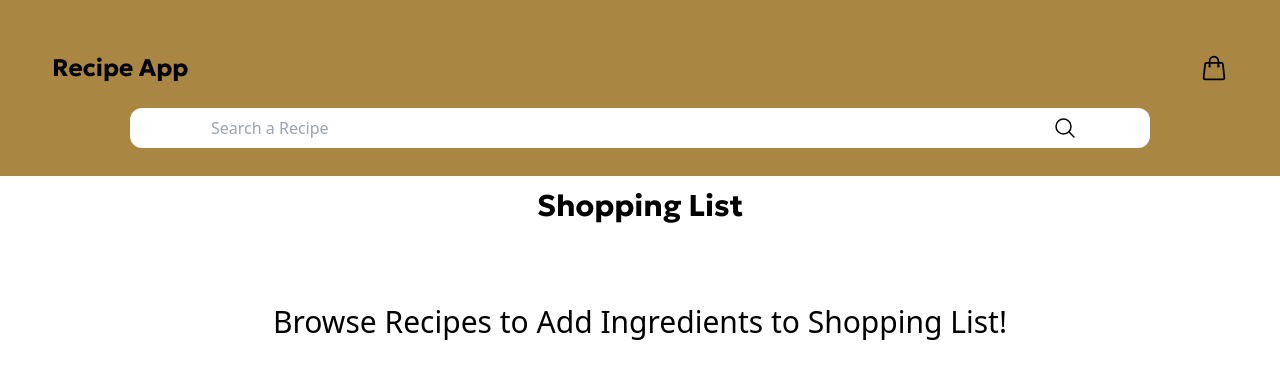
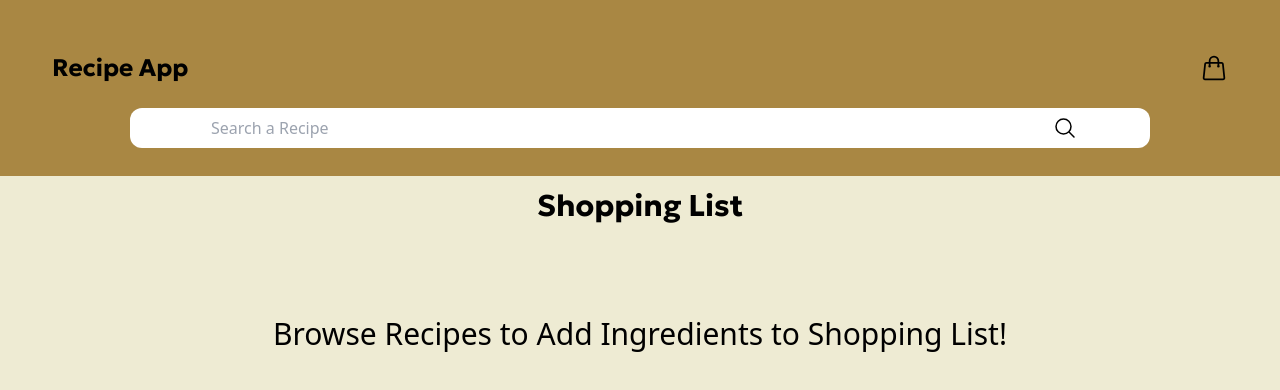
Before and after one commit to Renz757/recipe-app, a React (Vite) app: page /shoppingList in a window 1280 px wide. Shown: the top 390 px of the page. Built offline with nearby package versions, Linux system fonts and the light colour scheme.

Commit message:
route ShoppingBagIcon to shoppingList component

```diff
--- a/src/Components/Navigation/Nav.jsx
+++ b/src/Components/Navigation/Nav.jsx
@@ -6,10 +6,7 @@ import MenuIcon from "../../UI/menuIcon";
 import ShoppingBagIcon from "../../UI/shoppingBagIcon";
 import Backdrop from "../../UI/Overlay";
 
-
 const Nav = (props) => {
-
-
   const [isOpen, setIsOpen] = useState(false);
 
   const sideBarHandler = () => {
@@ -26,7 +23,9 @@ const Nav = (props) => {
             <h1 className="text-2xl font-Geologica">Recipe App</h1>
           </Link>
           <div className="flex items-center gap-3">
-            <ShoppingBagIcon />
+            <Link to="/shoppingList">
+              <ShoppingBagIcon />
+            </Link>
             <div onClick={sideBarHandler} className="md:hidden cursor-pointer">
               <MenuIcon />
             </div>
@@ -34,8 +33,12 @@ const Nav = (props) => {
         </div>
         {/* todo: add validation */}
 
-        <SearchRecipe setRecipeData={props.setRecipeData}/>
-        <SideMenu isOpen={isOpen} setSideBar={sideBarHandler} setRecipeData={props.setRecipeData} />
+        <SearchRecipe setRecipeData={props.setRecipeData} />
+        <SideMenu
+          isOpen={isOpen}
+          setSideBar={sideBarHandler}
+          setRecipeData={props.setRecipeData}
+        />
       </div>
     </>
   );
--- a/src/Pages/ShoppingList.jsx
+++ b/src/Pages/ShoppingList.jsx
@@ -4,8 +4,8 @@ import RemoveIcon from "../UI/removeIcon";
 
 const ShoppingList = ({ shoppingList, onRemoveIngredients }) => {
   return (
-    <>
-      <h1 className="text-3xl text-center m-3 font-Geologica">Shopping List</h1>
+    <div className="bg-eggshell h-screen">
+      <h1 className="text-3xl text-center p-3 font-Geologica">Shopping List</h1>
       {shoppingList <= 0 && <div className="text-center mt-20 text-3xl">Browse Recipes to Add Ingredients to Shopping List!</div>}
 
       <div className="text-start p-4">
@@ -38,7 +38,7 @@ const ShoppingList = ({ shoppingList, onRemoveIngredients }) => {
           );
         })}
       </div>
-    </>
+    </div>
   );
 };
 
```
